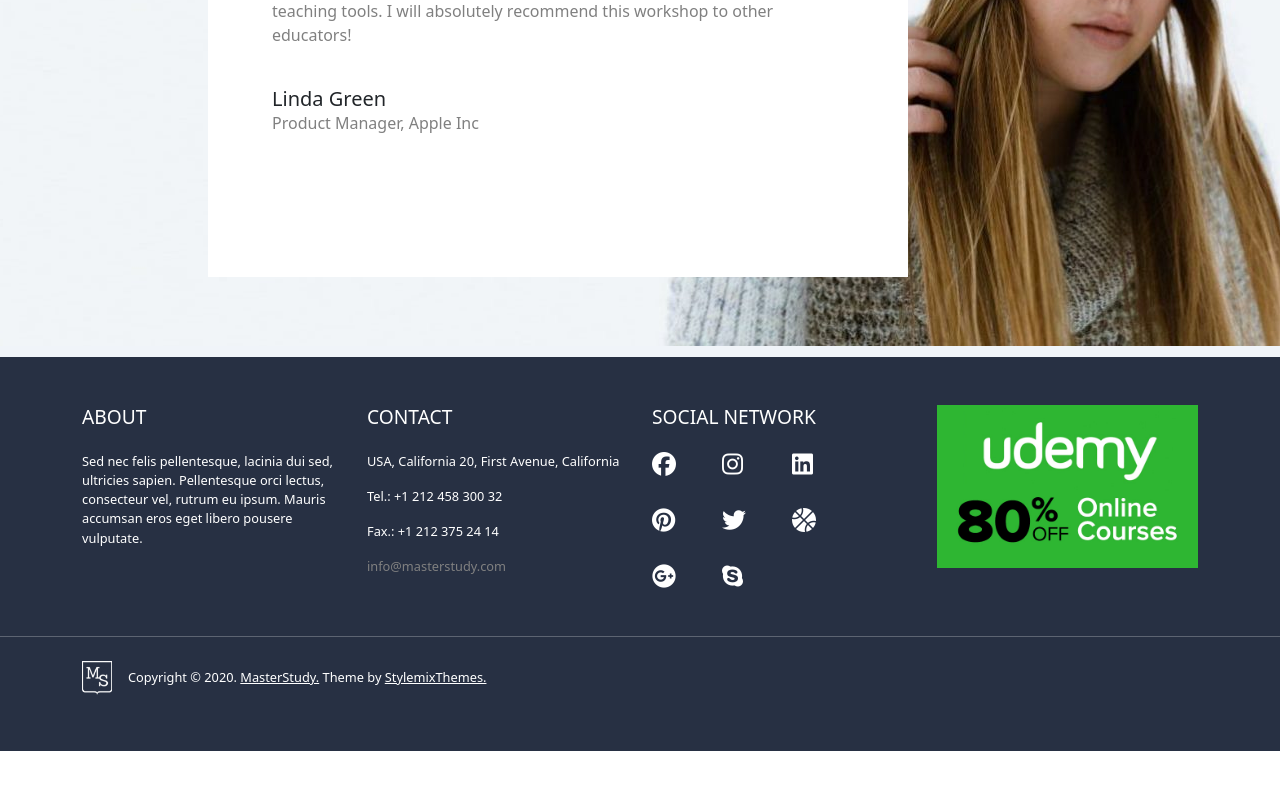
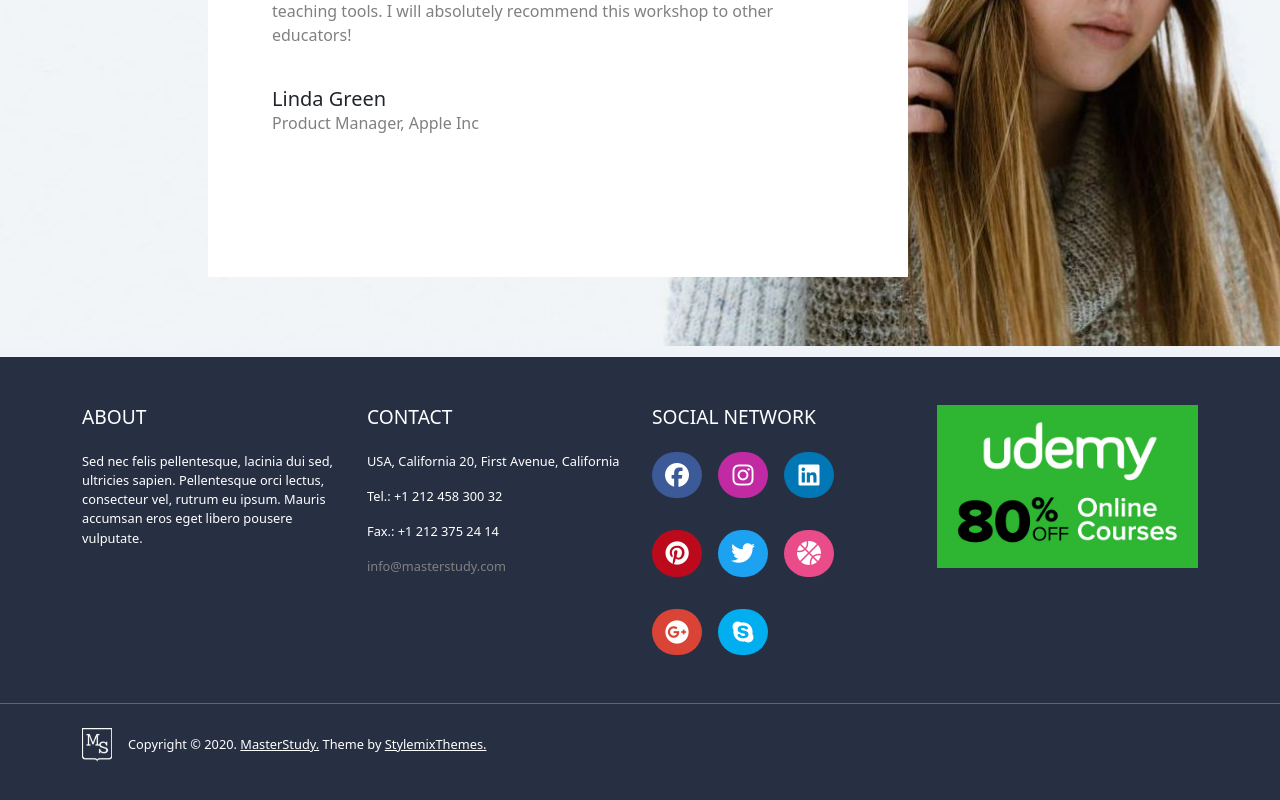
Before and after one commit to vittorioaquilino/proj-html-vuejs, a Vue app: page / in a window 1280 px wide. Shown: the part 4339-5139 px from the top of the page. Before the commit the page ends 5090 px from the top, so only its background shows below. Built offline with nearby package versions, Linux system fonts and the light colour scheme.

Commit message:
add background on icons

```diff
--- a/src/components/AppFooter.vue
+++ b/src/components/AppFooter.vue
@@ -21,14 +21,14 @@
               </div>
               <div class="col-3">
                 <h4>{{footerMenu.social.title }}</h4>
-                <i class="fab fa-facebook"></i>
-                <i class="fab fa-instagram"></i>
-                <i class="fab fa-linkedin"></i>
-                <i class="fab fa-pinterest"></i>
-                <i class="fab fa-twitter"></i>
-                <i class="fas fa-basketball-ball"></i>
-                <i class="fab fa-google-plus"></i>
-                <i class="fab fa-skype"></i>
+                <i class="fab fa-facebook icon1"></i>
+                <i class="fab fa-instagram icon2"></i>
+                <i class="fab fa-linkedin icon3"></i>
+                <i class="fab fa-pinterest icon4"></i>
+                <i class="fab fa-twitter icon5"></i>
+                <i class="fas fa-basketball-ball icon6"></i>
+                <i class="fab fa-google-plus icon7"></i>
+                <i class="fab fa-skype icon8"></i>
               </div>
               <div class="col-3">
                 <img src="../assets/images/Top-udemy-courses-90-percent-off.jpg" alt="">
@@ -80,9 +80,13 @@ img {
 }
 
 i {
-  width: 70px;
+  width: 50px;
   margin-bottom: 2rem;
+  margin-right: 1rem;
   font-size: 1.5rem;
+  border-radius: 30px;
+  padding: .7rem;
+  text-align: center;
 }
 
 .mail {
@@ -93,6 +97,37 @@ p {
   font-size: .8rem;
 }
 
+.icon1 {
+  background-color: #3c5998;
+}
+
+.icon2 {
+  background-color: #c22aa3;
+}
+
+.icon3 {
+  background-color: #0177b5;
+}
+
+.icon4 {
+  background-color: #bd091c;
+}
+
+.icon5 {
+  background-color: #1da1f1;
+}
+
+.icon6 {
+  background-color: #e94c89;
+}
+
+.icon7 {
+  background-color: #da4437;
+}
+
+.icon8 {
+  background-color: #01aef0;
+}
 .footer-bottom {
   height: 50px;
   align-items: center;
```
